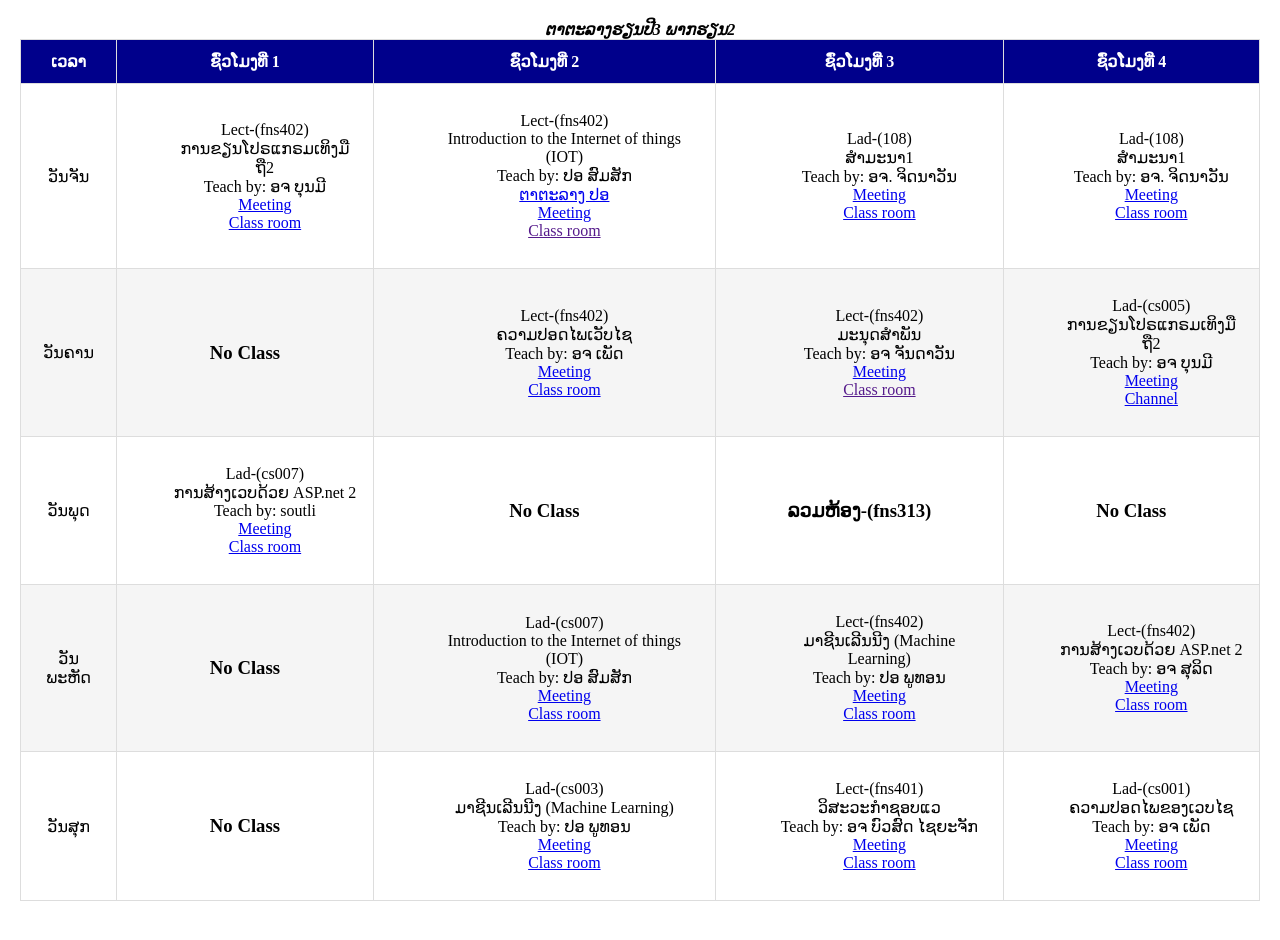
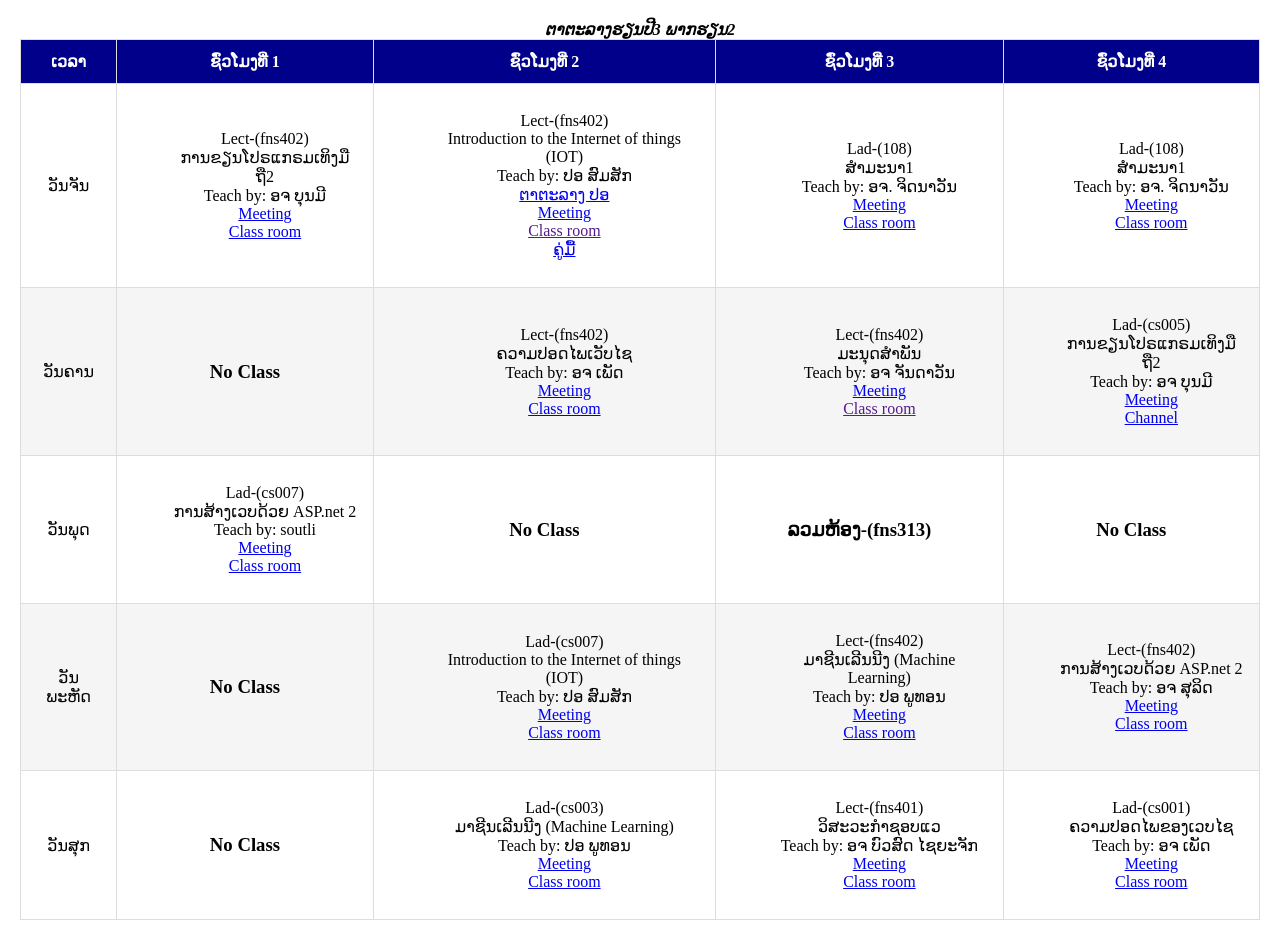
Before and after one commit to Sengkue/all-table-time, a plain HTML site: page 3-2/index.html in a window 1280 px wide. Drawn offline with Linux system fonts and the light colour scheme.

Commit message:
Update index.html

```diff
--- a/3-2/index.html
+++ b/3-2/index.html
@@ -43,6 +43,7 @@
 						 <li><a href="https://tiny.one/vTimetable-2">ຕາຕະລາງ ປອ</a></li>
 						 <li><a href="https://meet.google.com/vhi-gkga-kou" >Meeting</a></li>
 						 <li><a href="" >Class room</a></li>
+						 <li><a href="tiny.one/IoT-BSc" >ຄູ່ມື້</a></li>
 					</ul>
 				</td>
 				<td data-label="ຊົ່ວໂມງທີ 3">
```
